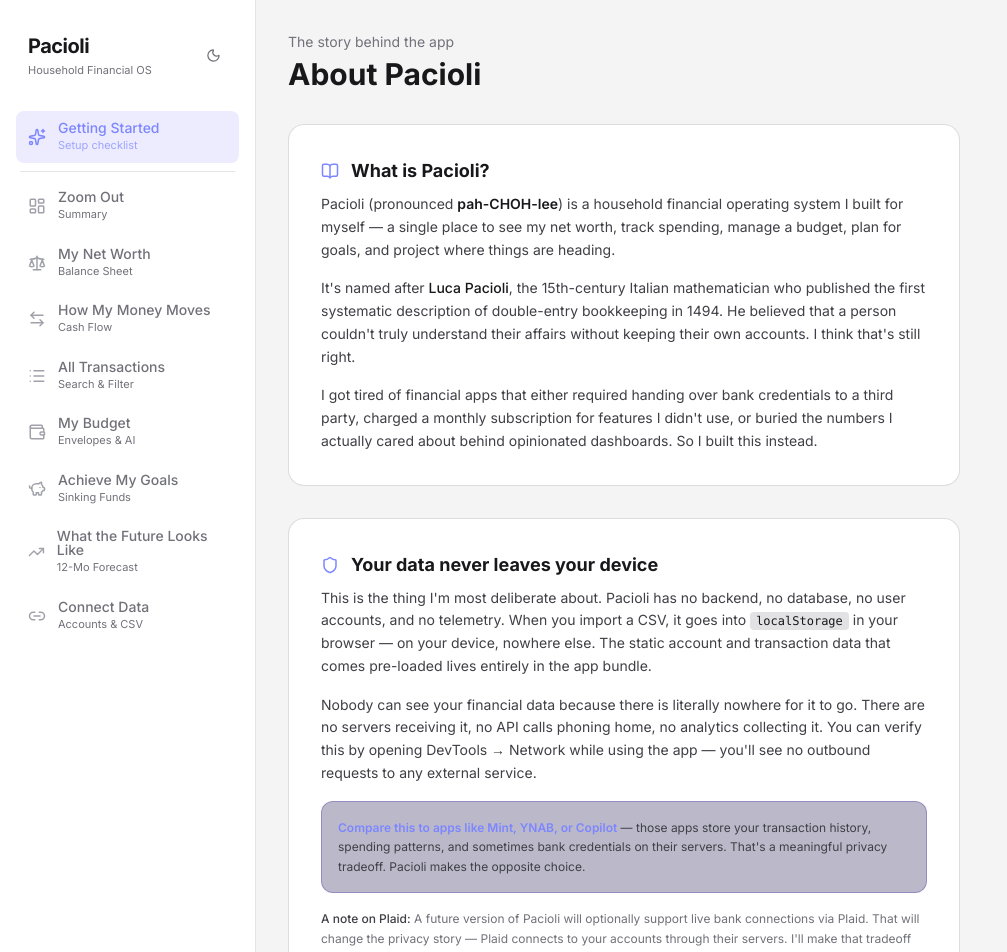
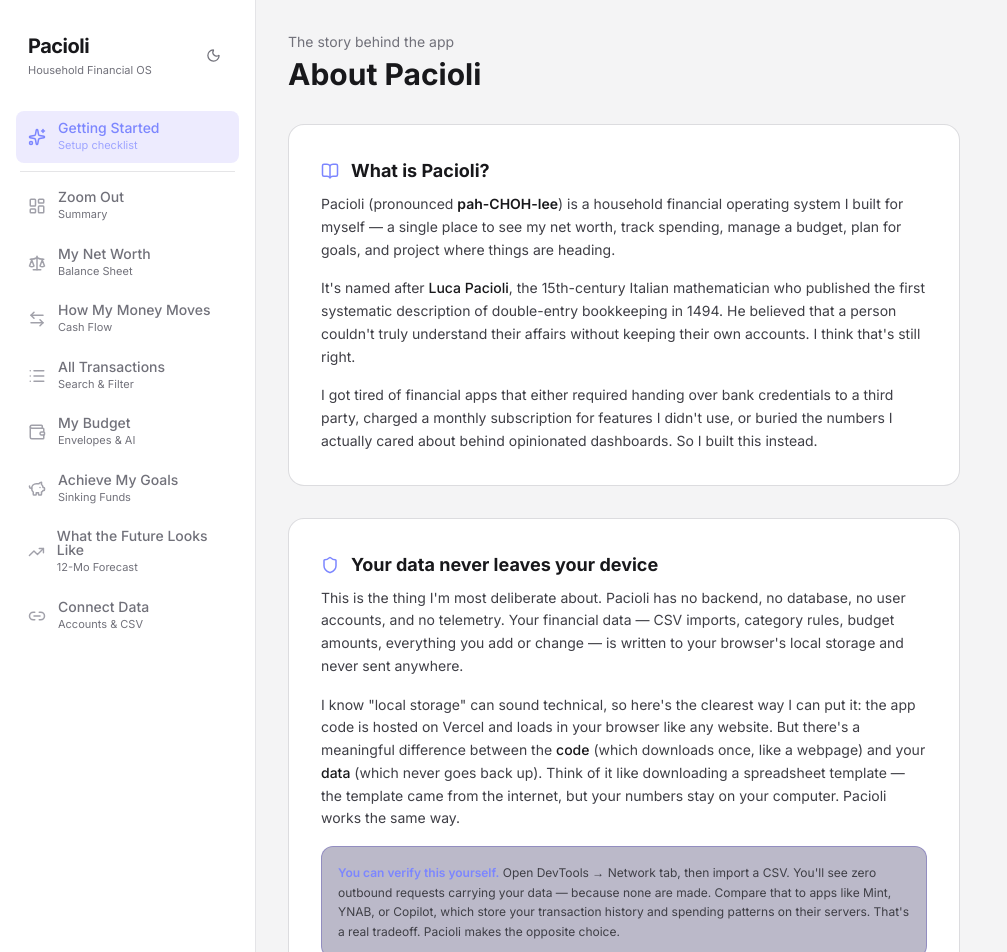
Before and after one commit to aiopsoctopus/pacioli, a Next.js app: page /about in a window 1280 px wide. Shown: the top 952 px of the page, without its empty margins (0-1007 px from the left). Built offline with nearby package versions, Linux system fonts and the light colour scheme.

Commit message:
Clarify privacy explanation on About page

```diff
--- a/app/(dashboard)/about/page.tsx
+++ b/app/(dashboard)/about/page.tsx
@@ -72,26 +72,29 @@
         <SectionTitle icon={<Shield size={18} />}>Your data never leaves your device</SectionTitle>
         <p className="text-sm pacioli-text-secondary leading-relaxed">
           This is the thing I'm most deliberate about. Pacioli has no backend, no database, no user accounts,
-          and no telemetry. When you import a CSV, it goes into <code className="text-xs bg-zinc-500/20 px-1.5 py-0.5 rounded font-mono pacioli-text-primary">localStorage</code> in
-          your browser — on your device, nowhere else. The static account and transaction data that comes
-          pre-loaded lives entirely in the app bundle.
+          and no telemetry. Your financial data — CSV imports, category rules, budget amounts, everything you
+          add or change — is written to your browser's local storage and never sent anywhere.
         </p>
         <p className="text-sm pacioli-text-secondary leading-relaxed">
-          Nobody can see your financial data because there is literally nowhere for it to go. There are no
-          servers receiving it, no API calls phoning home, no analytics collecting it. You can verify this
-          by opening DevTools → Network while using the app — you'll see no outbound requests to any external
-          service.
+          I know "local storage" can sound technical, so here's the clearest way I can put it: the app code
+          is hosted on Vercel and loads in your browser like any website. But there's a meaningful difference
+          between the <span className="font-medium pacioli-text-primary">code</span> (which downloads once, like a webpage)
+          and your <span className="font-medium pacioli-text-primary">data</span> (which never goes back up).
+          Think of it like downloading a spreadsheet template — the template came from the internet, but your
+          numbers stay on your computer. Pacioli works the same way.
         </p>
         <div className="p-4 bg-indigo-950/30 border border-indigo-800/30 rounded-xl">
           <p className="text-xs pacioli-text-secondary leading-relaxed">
-            <span className="font-semibold text-indigo-400">Compare this to apps like Mint, YNAB, or Copilot</span> —
-            those apps store your transaction history, spending patterns, and sometimes bank credentials on
-            their servers. That's a meaningful privacy tradeoff. Pacioli makes the opposite choice.
+            <span className="font-semibold text-indigo-400">You can verify this yourself.</span> Open
+            DevTools → Network tab, then import a CSV. You'll see zero outbound requests carrying your data —
+            because none are made. Compare that to apps like Mint, YNAB, or Copilot, which store your
+            transaction history and spending patterns on their servers. That's a real tradeoff. Pacioli
+            makes the opposite choice.
           </p>
         </div>
         <p className="text-xs pacioli-text-muted leading-relaxed">
           <span className="font-medium pacioli-text-secondary">A note on Plaid:</span> A future version of Pacioli
-          will optionally support live bank connections via Plaid. That will change the privacy story — Plaid
+          will optionally support live bank connections via Plaid. That will change this story — Plaid
           connects to your accounts through their servers. I'll make that tradeoff explicit and opt-in when
           the time comes. For now, everything stays local.
         </p>
```
